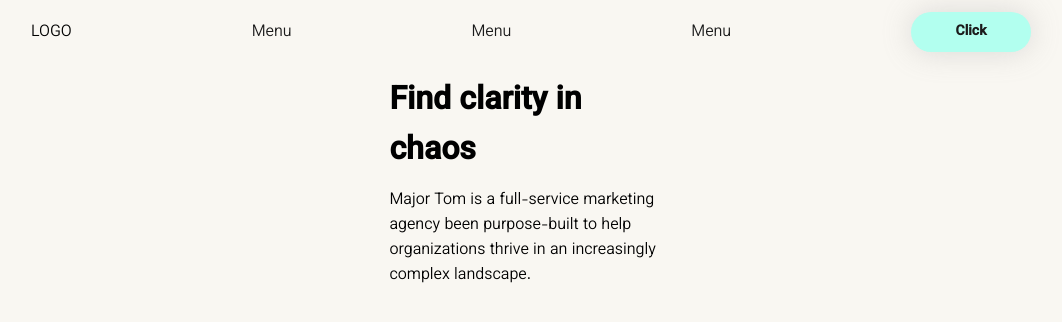
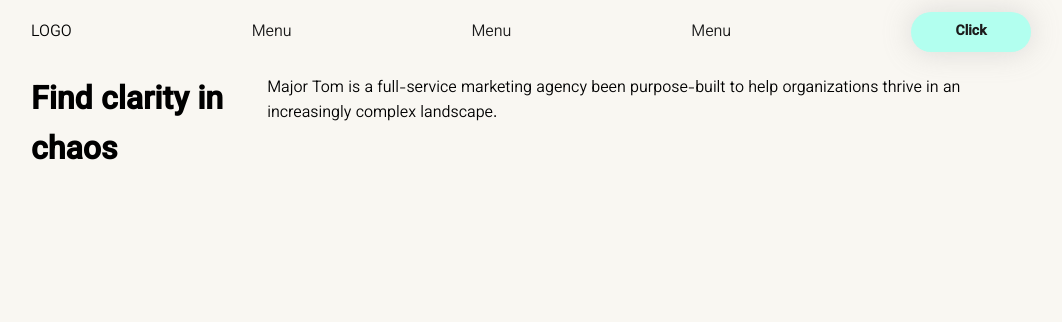
Before and after one commit to solitariusdigital/belleclass, a Next.js app: page / in a window 1280 px wide. Shown: the top 322 px of the page, without its empty margins (109-1171 px from the left). Built offline with nearby package versions, Linux system fonts and the light colour scheme.

Commit message:
update: animation

```diff
--- a/pages/_app.js
+++ b/pages/_app.js
@@ -1,5 +1,5 @@
 import { useState, useEffect } from "react";
-import Layout from "../components/RootLayout";
+import RootLayout from "../components/RootLayout";
 import { StateProvider } from "../context/stateContext";
 import Router from "next/router";
 import { DefaultSeo } from "next-seo";
@@ -8,19 +8,19 @@ import "../styles/globals.scss";
 export default function App({ Component, pageProps }) {
   return (
     <StateProvider>
-      <Layout>
+      <RootLayout>
         <DefaultSeo
-          title="CUCCETY"
-          description="Digital Agency"
+          title="Belle Class"
+          description="Beauty Clinic"
           openGraph={{
             type: "website",
             locale: "fa_IR",
-            url: "https://cuccety.com/",
-            siteName: "CUCCETY",
+            url: "https://belleclass.com/",
+            siteName: "Belle Class",
           }}
         />
         <Component {...pageProps} />
-      </Layout>
+      </RootLayout>
     </StateProvider>
   );
 }
--- a/pages/_document.js
+++ b/pages/_document.js
@@ -5,6 +5,10 @@ export default class MyDocument extends Document {
     return (
       <Html>
         <Head>
+          <link
+            rel="stylesheet"
+            href="https://cdnjs.cloudflare.com/ajax/libs/animate.css/4.1.1/animate.min.css"
+          />
           <link rel="preconnect" href="https://fonts.googleapis.com" />
           <link
             rel="preconnect"
--- a/pages/home.module.scss
+++ b/pages/home.module.scss
@@ -29,17 +29,12 @@
 .heading {
   display: flex;
   flex-direction: row;
-  align-items: center;
   justify-content: center;
   width: config.$content-width;
+  padding: 12px;
 
-  .intro {
-    width: 30%;
-    padding: 12px;
-
-    h1 {
-      margin-bottom: 12px;
-    }
+  h1 {
+    margin-bottom: 12px;
   }
 
   @include mixins.mobile {
--- a/pages/index.js
+++ b/pages/index.js
@@ -12,7 +12,9 @@ export default function Home() {
         <Menu />
       </div>
       {menuMobile && (
-        <div className={classes.menuMobile}>
+        <div
+          className={`${classes.menuMobile} animate__animated animate__slideInDown`}
+        >
           <p>items</p>
           <p>items</p>
           <p>items</p>
@@ -20,14 +22,15 @@ export default function Home() {
           <p>items</p>
         </div>
       )}
-      <div className={classes.heading}>
-        <div className={classes.intro}>
-          <h1>Find clarity in chaos</h1>
-          <p>
-            Major Tom is a full-service marketing agency been purpose-built to
-            help organizations thrive in an increasingly complex landscape.
-          </p>
-        </div>
+
+      <div
+        className={`${classes.heading} animate__animated animate__fadeInLeft`}
+      >
+        <h1>Find clarity in chaos</h1>
+        <p>
+          Major Tom is a full-service marketing agency been purpose-built to
+          help organizations thrive in an increasingly complex landscape.
+        </p>
       </div>
     </main>
   );
```
